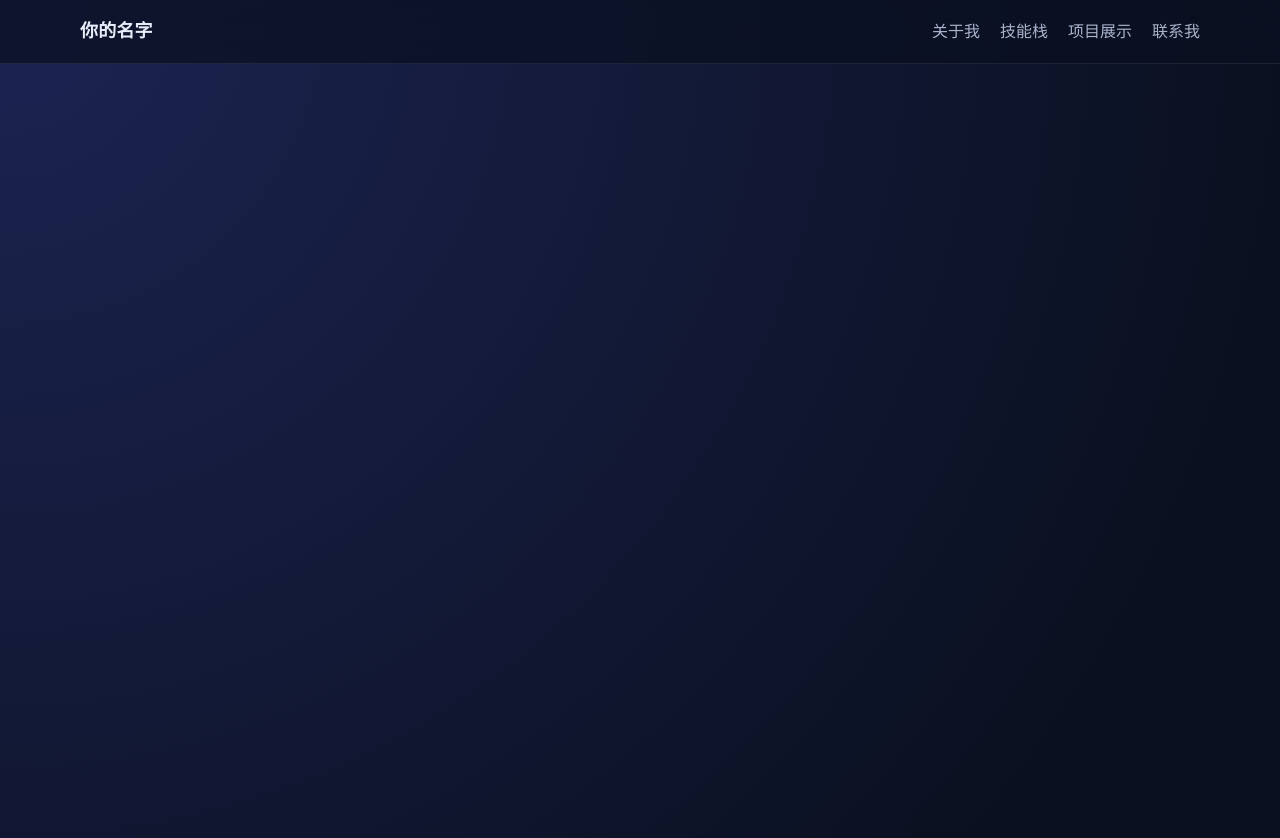
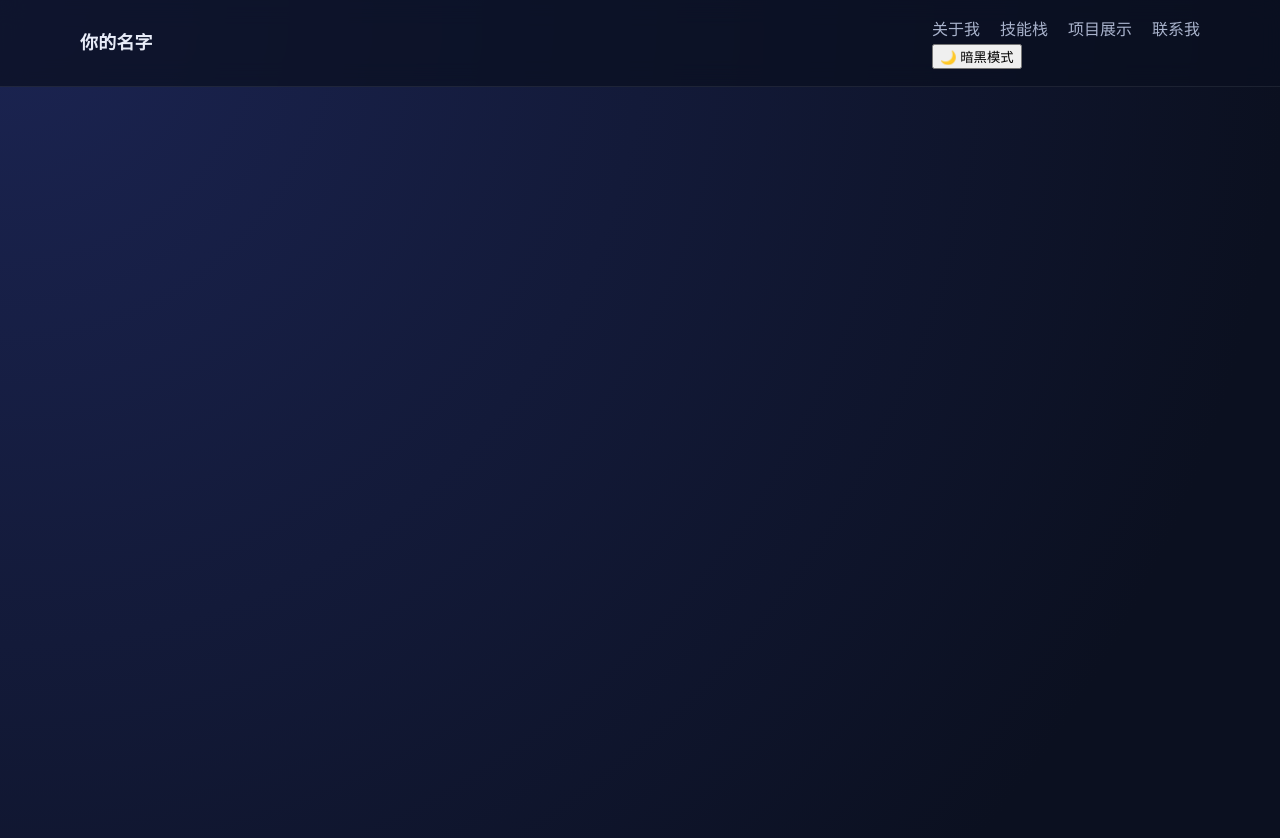
Before and after one commit to Jiusheng01/jiusheng01.github.io, a plain HTML site: page index.html in a window 1280 px wide. Shown: the top 838 px of the page. Drawn offline with Linux system fonts and the light colour scheme.

Commit message:
Add theme toggle button and restructure navigation

```diff
--- a/index.html
+++ b/index.html
@@ -8,6 +8,7 @@
       name="description"
       content="你的名字的个人作品集主页，聚焦深度学习基础、Agent 与 LLM 应用开发、RAG 与项目实践。"
     />
+    <meta name="theme-color" content="#2563eb" />
     <link rel="stylesheet" href="style.css" />
   </head>
   <body>
@@ -15,12 +16,25 @@
       <div class="container nav-inner">
         <a href="#" class="brand">你的名字</a>
 
+        <div class="nav-right">
           <nav class="nav-links" aria-label="主导航">
             <a href="#about">关于我</a>
             <a href="#skills">技能栈</a>
             <a href="#projects">项目展示</a>
             <a href="#contact">联系我</a>
           </nav>
+
+          <button
+            id="theme-toggle"
+            class="theme-toggle"
+            type="button"
+            aria-label="切换主题"
+            aria-pressed="false"
+          >
+            <span class="theme-icon">🌙</span>
+            <span class="theme-text">暗黑模式</span>
+          </button>
+        </div>
       </div>
     </header>
 
```
Lines whose indentation alone changed are shown as unchanged.
